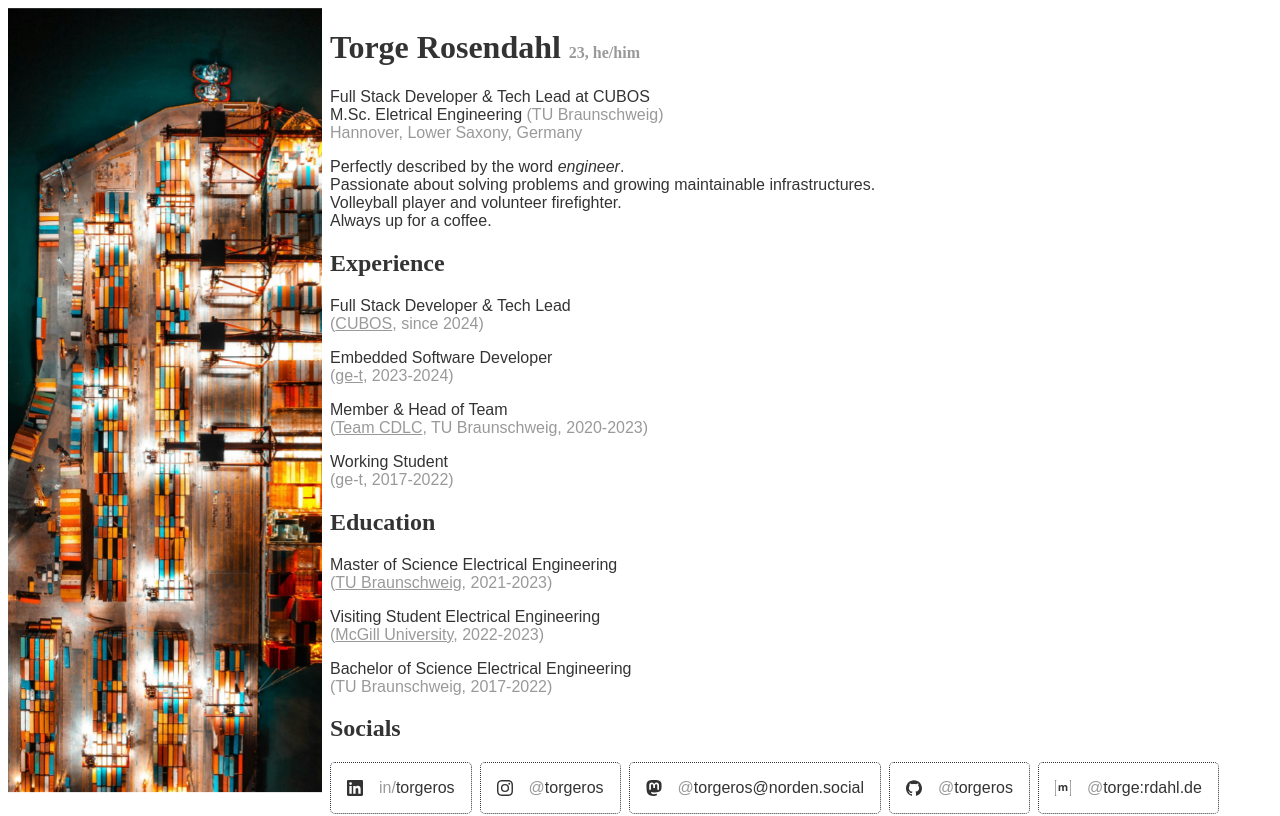
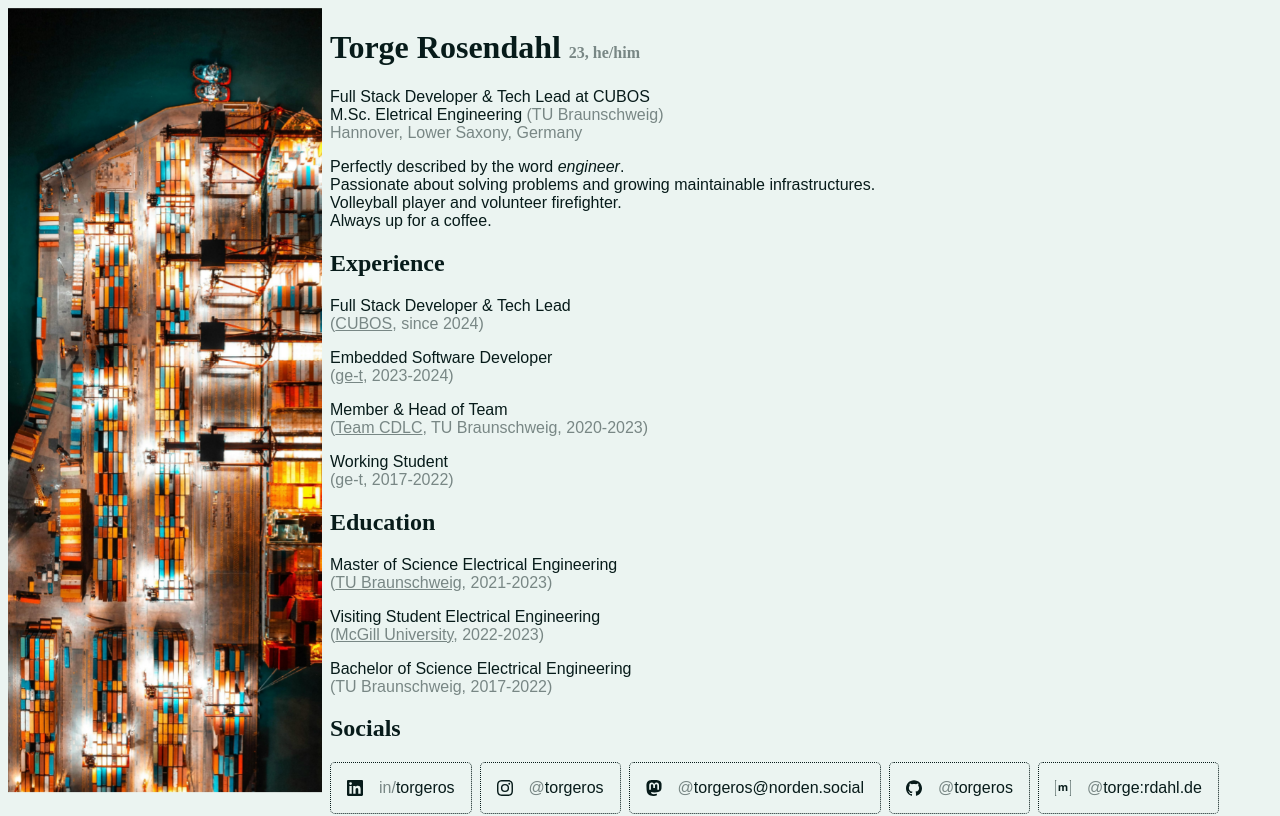
Before and after one commit to rdahl-de/torge, a Nuxt app: page / in a window 1280 px wide. Shown: the top 816 px of the page. Built offline with nearby package versions, Linux system fonts and the light colour scheme.

Commit message:
update color scheme of website

```diff
--- a/assets/css/main.css
+++ b/assets/css/main.css
@@ -1,7 +1,13 @@
+:root {
+  /* these two colors are loosely based on containers.jpg */
+  --primary-ocean: #071b1a;
+  --primary-light: #ebf4f1;
+}
+
 body {
   /* light mode settings, default theme is picked by nuxt! */
-  background-color: #fff;
-  color: rgba(0, 0, 0, 0.8);
+  background-color: var(--primary-light);
+  color: var(--primary-ocean);
 
   /* generic body settings */
   margin: 0;
@@ -9,8 +15,8 @@ body {
 }
 
 .dark-mode body {
-  background-color: #091a28;
-  color: #ebf4f1;
+  background-color: var(--primary-ocean);
+  color: var(--primary-light);
 }
 
 h1,
```
